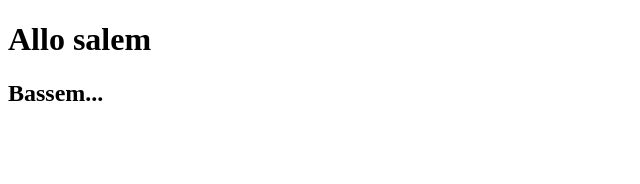
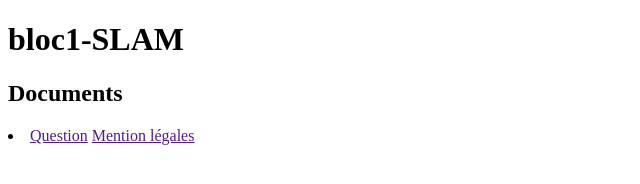
Before and after one commit to Bozo9710/B1, a plain HTML site: page docs/td2/pages/index.html in a window 1280 px wide. Shown: the whole page, without its empty margins (0-640 px from the left). Drawn offline with Linux system fonts and the light colour scheme; files that its build step writes are made by us from their sources.

Commit message:
indexchanges.html

```diff
--- a/docs/td2/pages/index.html
+++ b/docs/td2/pages/index.html
@@ -5,10 +5,14 @@
     <meta name="viewport" content="width=device-width, user-scalable=no, initial-scale=1.0, maximum-scale=1.0, minimum-scale=1.0">
     <meta http-equiv="X-UA-Compatible" content="ie=edge">
     <title>Web local</title>
+    <link rel="stylesheet" href="./assets/css/main.css">
 </head>
 <body>
-    <h1>Allo salem
-	</h1>
-	<h2>Bassem...</h2>
+    <h1>bloc1-SLAM</h1>
+    <h2>Documents</h2>
+    <li>
+        <a href="">Question</a>
+        <a href="">Mention légales</a>
+    </li>
 </body>
 </html>
```
